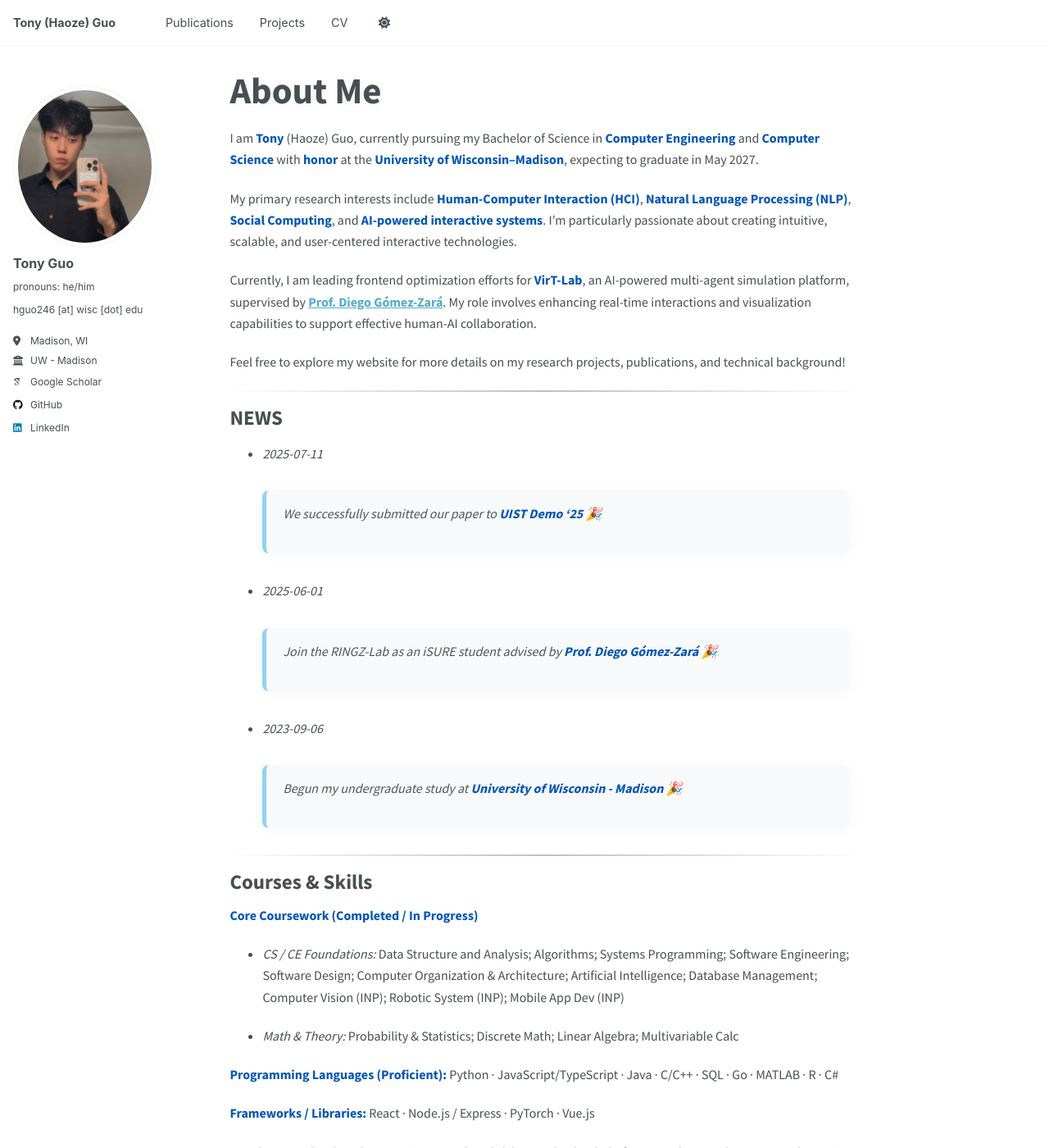
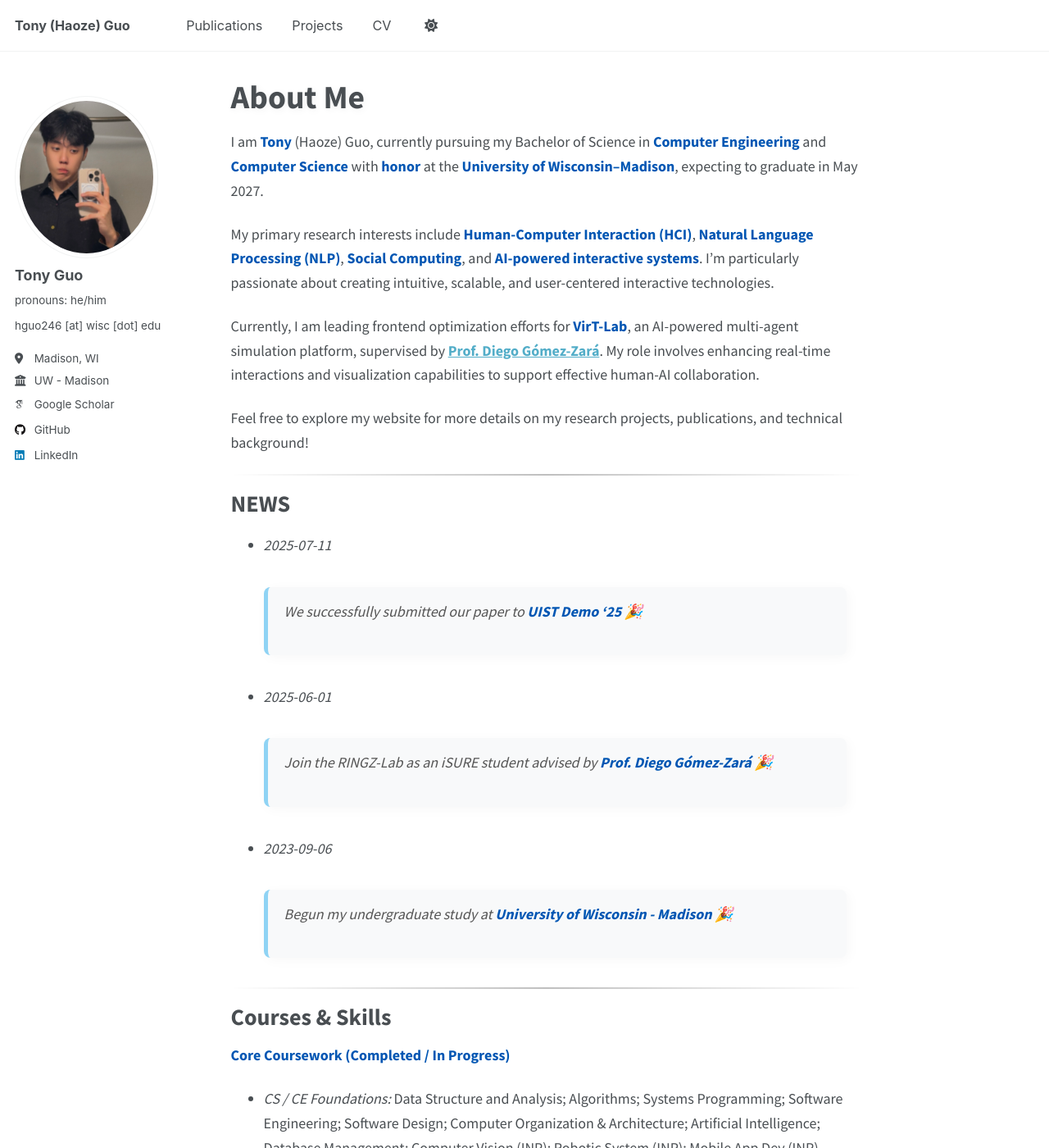
Before and after one commit to TonyGuo30/TonyGuo.github.io, a Jekyll site: the page built from _pages/about.md, in a window 1280 px wide and 1400 px high. Shown: the whole window at 82% size. Built offline with Jekyll 4.4.1, drawn with Linux system fonts in a browser that asks for light colours; some web fonts are replaced; a script that is not in the unit is left out.

Commit message:
Update _custom.scss

```diff
--- a/_sass/_custom.scss
+++ b/_sass/_custom.scss
@@ -18,6 +18,7 @@
   font-size: 0.9em !important; /* <-- REDUCED SIZE for navigation links */
 }
 
+
 /* 3. Keep Previous Style Enhancements */
 
 /* Reset title size to something neutral, adjust if needed */
@@ -35,12 +36,7 @@
 hr {
   border: 0;
   height: 2px;
-  background-image: linear-gradient(
-    to right,
-    rgba(0, 0, 0, 0),
-    rgba(0, 0, 0, 0.25),
-    rgba(0, 0, 0, 0)
-  );
+  background-image: linear-gradient(to right, rgba(0, 0, 0, 0), rgba(0, 0, 0, 0.25), rgba(0, 0, 0, 0));
 }
 
 /* Style the NEWS blockquotes */
@@ -53,76 +49,3 @@
   font-style: italic;
   color: #555;
 }
-
-
-
-/* ——————————————————————————————————————————————————————————————————————————————
-   NEW FEATURES
-   1. Fluid / Responsive Typography
-   2. Smooth Scrolling & Anchor Offsets
-   3. “Back to Top” Button
-   —————————————————————————————————————————————————————————————————————————————— */
-
-/* 0. VARIABLES */
-$header-height:      80px !default;  // height of your fixed header
-$back-to-top-size:   3rem  !default;  // diameter of the back-to-top button
-$back-to-top-offset: 2rem  !default;  // distance from bottom & right edges
-
-/* 1. Fluid / Responsive Typography */
-html {
-  /* wrap the mixed‐unit expr in calc() */
-  font-size: clamp(0.875rem, calc(1vw + 0.5rem), 1rem);
-}
-
-h1.page__title {
-  /* this one only uses a single unit in each spot, so it’s fine as-is */
-  font-size: clamp(1.8rem, 4vw, 2.8rem);
-}
-
-p {
-  /* same trick here */
-  font-size: clamp(1rem,   calc(1vw + 0.75rem), 1.125rem);
-}
-
-/* 2. Smooth Scrolling & Anchor Offsets */
-html {
-  scroll-behavior: smooth;
-}
-
-:target::before {
-  content: "";
-  display: block;
-  height: $header-height;
-  margin-top: -$header-height;
-  visibility: hidden;
-}
-
-/* 3. “Back to Top” Button */
-/* — assumes you already have <button id="back-to-top">↑</button> in your template — */
-#back-to-top {
-  position: fixed;
-  bottom:  $back-to-top-offset;
-  right:   $back-to-top-offset;
-  width:   $back-to-top-size;
-  height:  $back-to-top-size;
-  line-height: $back-to-top-size;
-  text-align: center;
-
-  display: none;
-  border: none;
-  border-radius: 50%;
-  background-color: #0056b3;
-  color: white;
-  font-size: 1.25rem;
-  cursor: pointer;
-  transition: opacity 0.2s ease, transform 0.2s ease;
-
-  &:hover {
-    opacity: 0.85;
-    transform: translateY(-2px);
-  }
-}
-
-#back-to-top.show {
-  display: block;
-}
```
